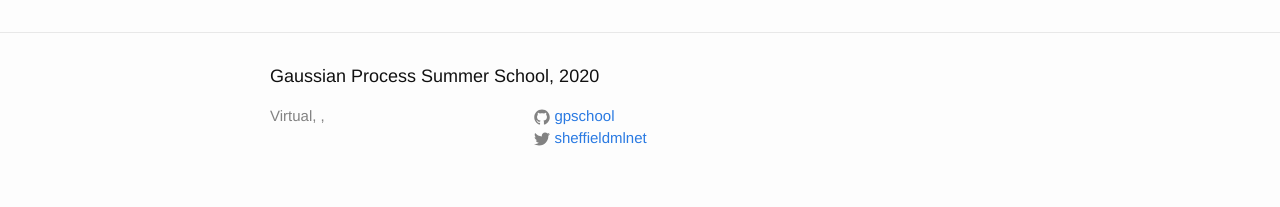
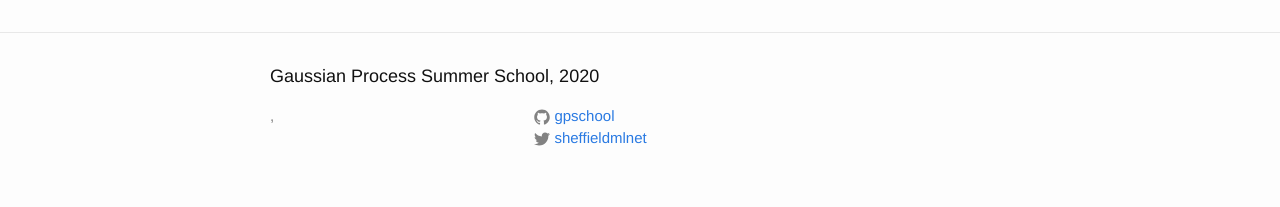
Before and after one commit to gpschool/gpss20, a Jekyll site: the page built from index.html, in a window 1280 px wide. Shown: the part 744-951 px from the top of the page. Built offline with Jekyll 4.4.1, drawn with Linux system fonts in a browser that asks for light colours.

Commit message:
changes layout

```diff
--- a/_config.yml
+++ b/_config.yml
@@ -39,9 +39,6 @@ conference:
   hide_tentative: true
   hosts:
 
-  room: Virtual
-  venue:
-  location:
   name: Gaussian Process Summer School
   year: 2020
   month: September
```
